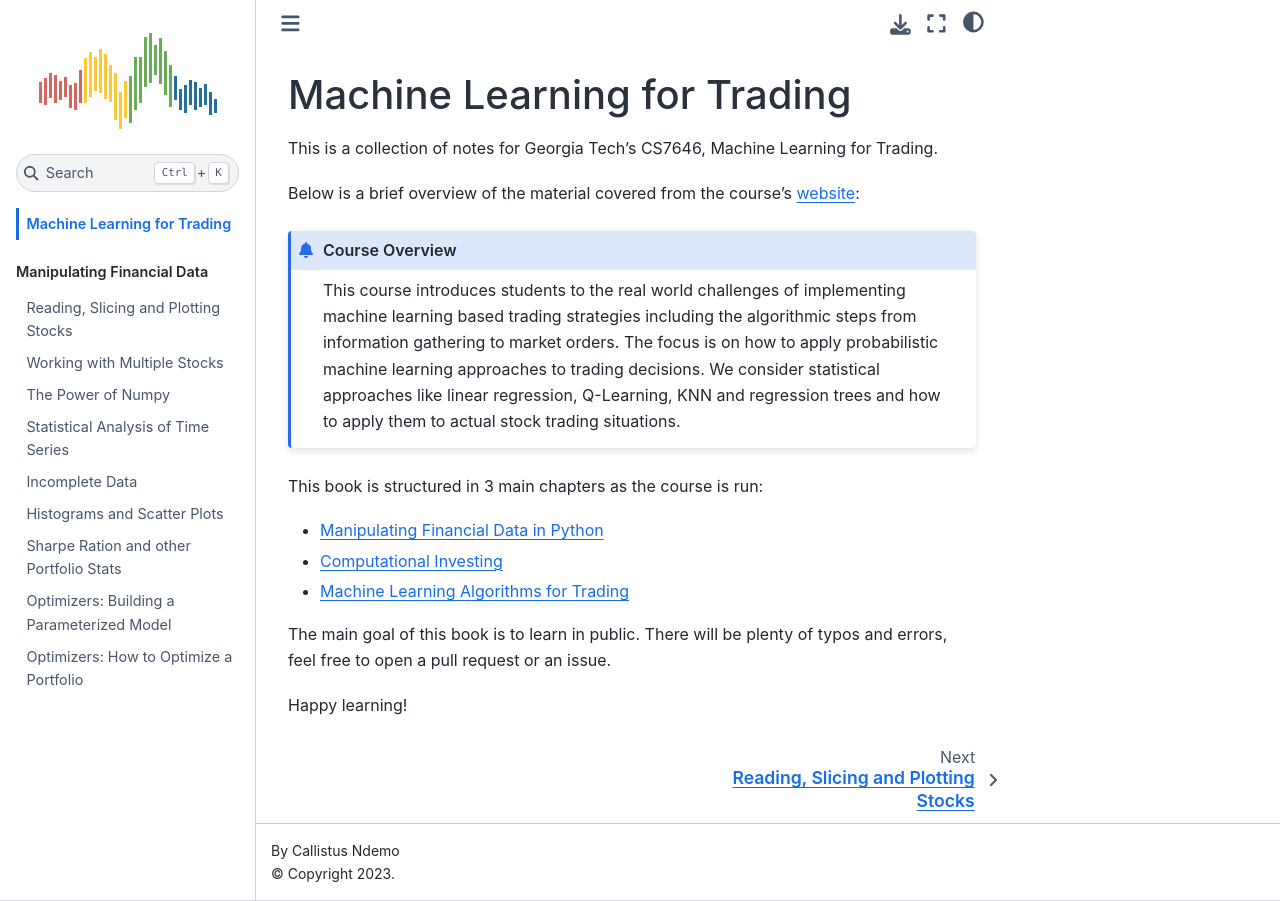
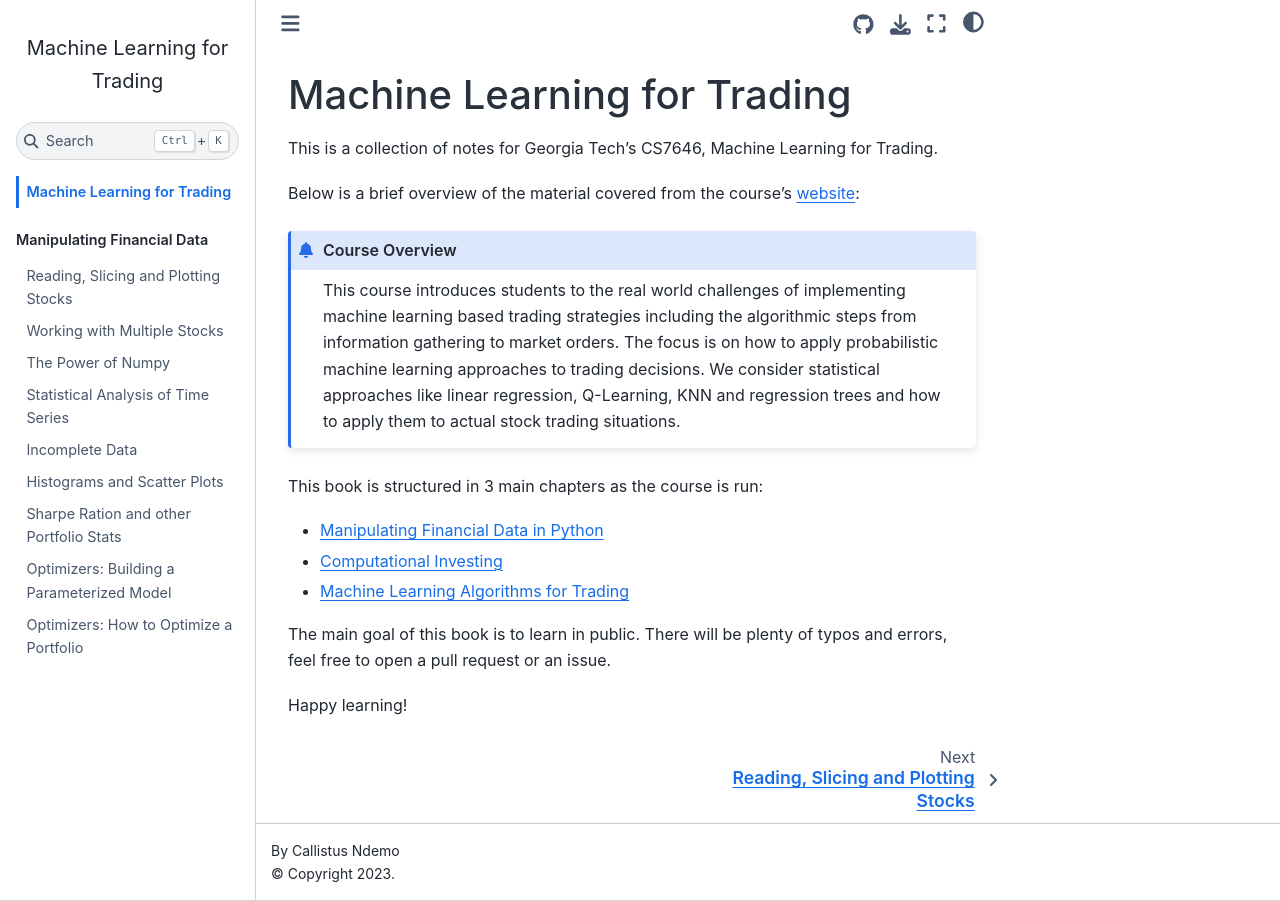
Before and after one commit to callistusndemo/ml-for-trading, a Jupyter Book: the page built from book/docs/index.md, in a window 1280 px wide. Built offline with Jupyter Book 1.0.4 settings and Sphinx 7.4.7 and the Sphinx Book theme 1.1.4, drawn with Linux system fonts in a browser that asks for light colours; comment, search, counter and statistics services are not loaded; some of the changed lines change nothing that is shown.

Commit message:
Update _config.yml

```diff
--- a/book/_config.yml
+++ b/book/_config.yml
@@ -2,7 +2,7 @@
 # Book settings
 title : Machine Learning for Trading
 author: Callistus Ndemo
-logo: 'qe-logo-large.png'
+# logo: 'qe-logo-large.png'
 
 # Information about where the book exists on the web
 description: >-
@@ -45,6 +45,9 @@ latex:
     targetname: book.tex
 
 html:
+  use_edit_page_button: true
+  use_repository_button: true
+  use_issues_button: true
   comments:
     utterances:
       repo:
```
